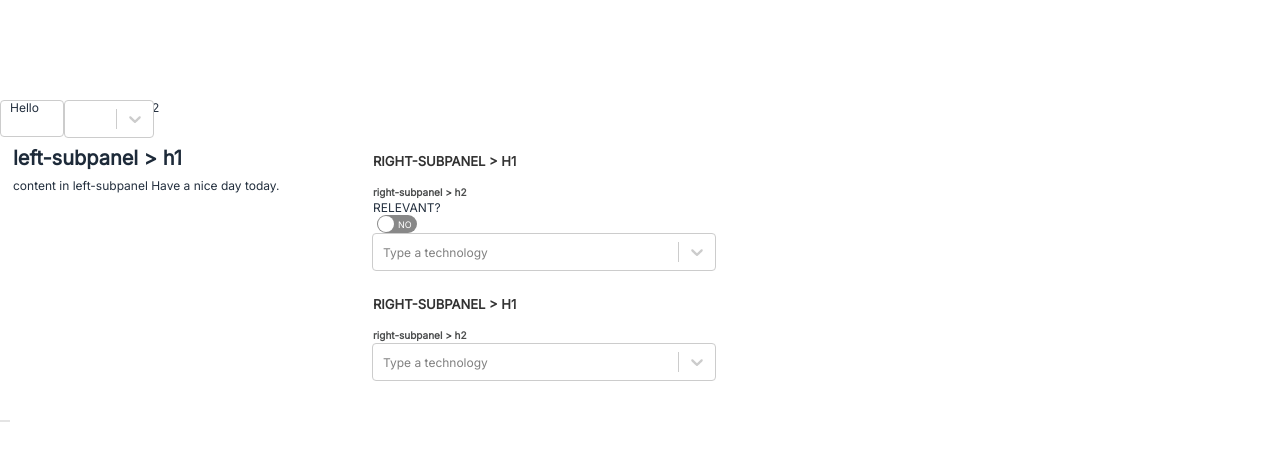
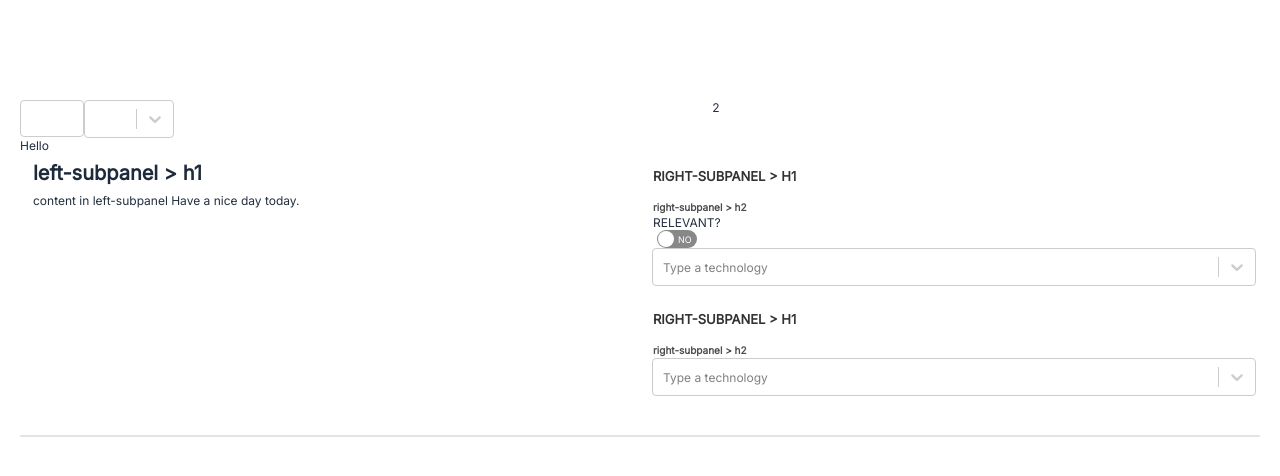
Before and after one commit to tammer/bootstrap-practice, a React (Create React App) app: page /sandbox in a window 1280 px wide. Shown: the top 476 px of the page. Built offline with nearby package versions, Linux system fonts and the light colour scheme; no server answers.

Commit message:
new two column version

```diff
--- a/src/App.scss
+++ b/src/App.scss
@@ -4,9 +4,7 @@
 $color1: white;
 $color2: #232f3e; // default font color
 
-$leftSide: 10px;
-$bp1: 720px;
-$bp2: 720px + $leftSide;
+$bp: 720px;
 
 body {
   background-color: $color1;
@@ -22,13 +20,12 @@ body {
 /* Main Layout */
 
 .main-container {
-  display: grid;
-  grid-template-columns: 360px;
-
   width: 100%;
   border: 0px solid;
   padding: 0px;
   margin-top: 100px;
+  padding-left: 20px;
+  padding-right: 20px;
 }
 
 .two-columns {
@@ -53,13 +50,8 @@ body {
   padding-left: 8px;
 }
 
-.left-panel {
-  width: auto;
-  // background-color: #dcdcab;
-}
-
 .right-panel {
-  display: inline-grid;
+  display: grid;
   border-bottom: #e4e4e4 2px solid;
   padding-bottom: 10px;
   margin-bottom: 18px;
@@ -69,7 +61,7 @@ body {
 .left-subpanel,
 .right-subpanel {
   /* background-color: pink; */
-  width: 360px;
+  width: 100%;
   padding: 4px;
   padding-top: 8px;
   padding-left: 13px;
@@ -130,27 +122,9 @@ body {
   margin-bottom: 25px;
 }
 
-@media (min-width: $bp1) {
-  .main-container {
-    grid-template-columns: $bp1;
-  }
+@media (min-width: $bp) {
   .right-panel {
-    grid-template-columns: 360px auto;
-  }
-  .left-panel {
-    width: 720px;
-  }
-}
-
-@media (min-width: $bp2) {
-  .main-container {
-    grid-template-columns: $leftSide auto;
-  }
-  .right-panel {
-    grid-template-columns: 360px auto;
-  }
-  .left-panel {
-    width: $leftSide;
+    grid-template-columns: 1fr 1fr;
   }
 }
 
```
